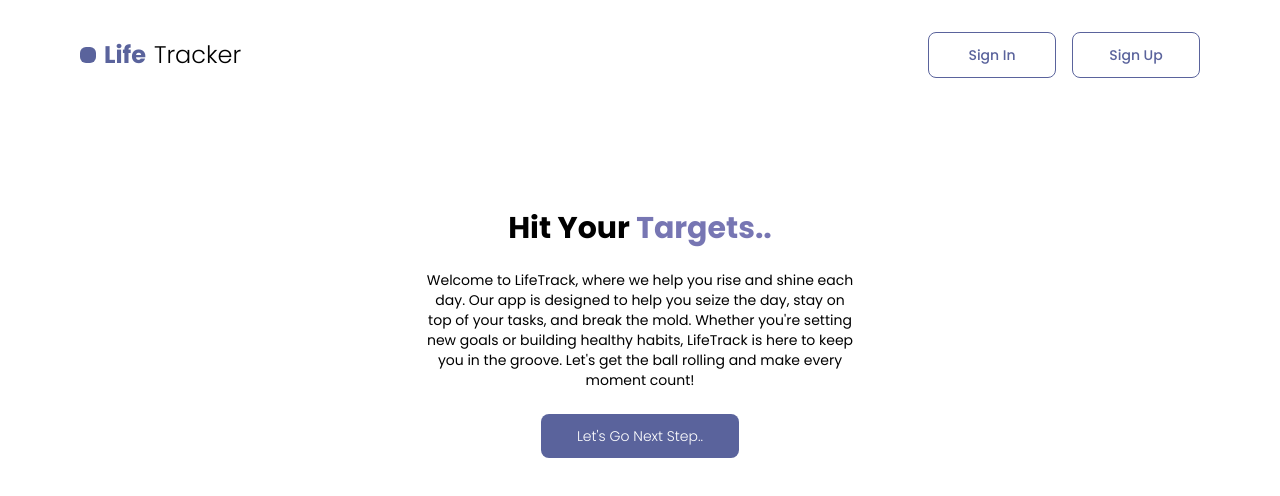
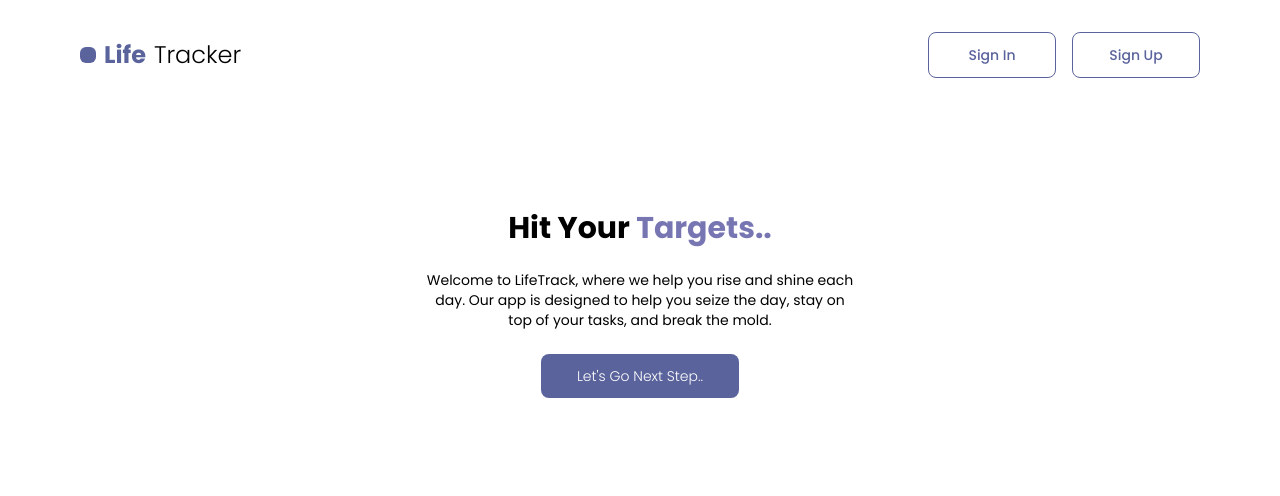
Before and after one commit to Pasindu599/Life_Tracker, a Next.js app: page / in a window 1280 px wide. Shown: the top 496 px of the page. Built offline with nearby package versions, Linux system fonts and the light colour scheme; no server answers.

Commit message:
change p tag

```diff
--- a/app/mainPageComponents/HeroSection.tsx
+++ b/app/mainPageComponents/HeroSection.tsx
@@ -11,9 +11,7 @@ function HeroSection() {
       <p className="text-center text-sm sm:w-[430px] w-[370px]">
         Welcome to LifeTrack, where we help you rise and shine each day. Our app
         is designed to help you seize the day, stay on top of your tasks, and
-        break the mold. Whether you&#39;re setting new goals or building healthy
-        habits, LifeTrack is here to keep you in the groove. Let&#39;s get the
-        ball rolling and make every moment count!
+        break the mold.
       </p>
 
       <button
```
